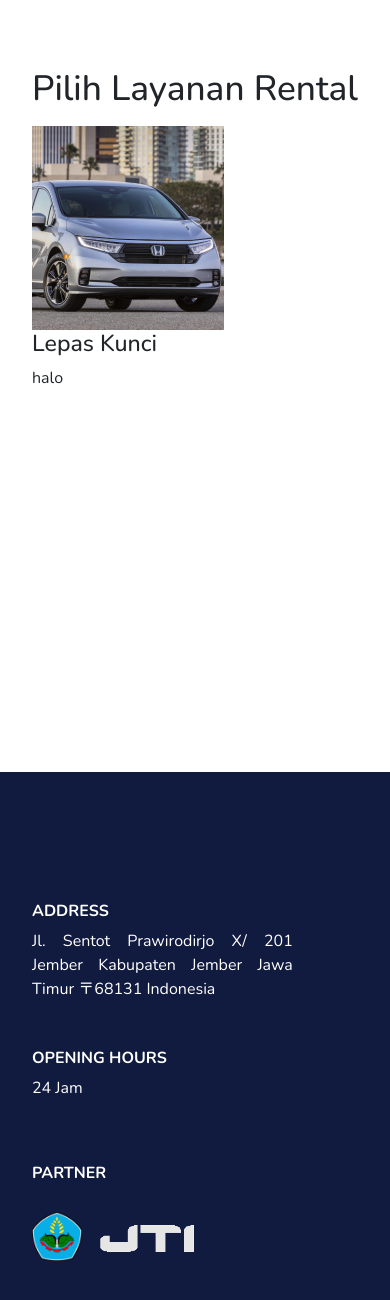
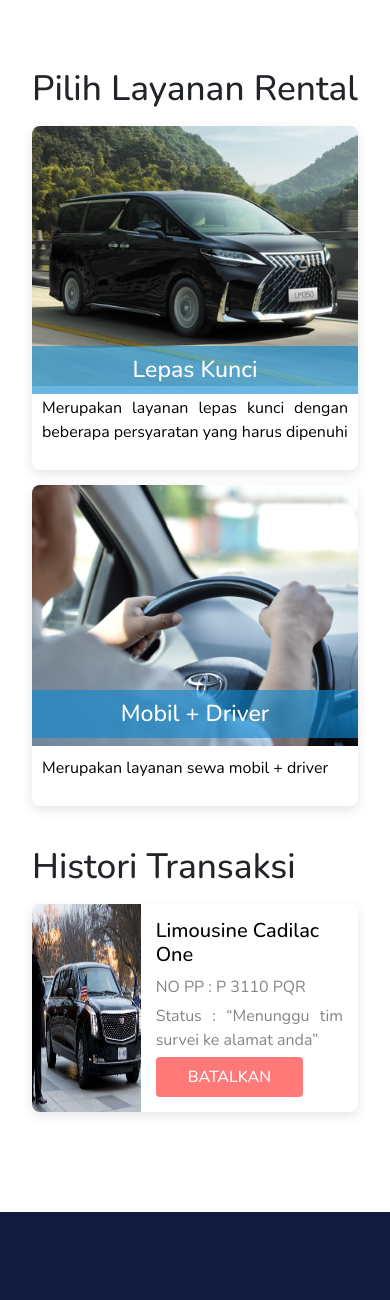
Before and after one commit to khoirul-anampeace/rentalmobil, a PHP site: page /main.php in a window 390 px wide. Shown: the part 72-1372 px from the top of the page. Run offline with PHP 8.4, Linux system fonts and the light colour scheme; some libraries are stand-ins or nearby versions; some web fonts are replaced.

Commit message:
add mobil-lepaskunci & update dashboard main

```diff
--- a/assets/css/style.css
+++ b/assets/css/style.css
@@ -14,6 +14,7 @@
   padding: 8px 32px;
   text-transform: uppercase;
   border: none;
+  font-size: 1rem;
 }
 
 .btn-primary {
@@ -320,16 +321,132 @@
   position: absolute;
   top: 20px;
   left: 30px;
+  z-index: 1;
 }
 #login .login-logo img {
   width: 250px;
   height: auto;
 }
-#login .img {
+#login .box {
   position: relative;
 }
 
 /* LOGIN.php */
+
+/* MAIN DASHBOARD */
+#mainDashboard .pilihlayanan {
+  margin: 0;
+  margin-bottom: 15px;
+}
+#mainDashboard .pilihlayanan a img {
+  width: 100%;
+  border-radius: 8px 8px 0 0;
+}
+#mainDashboard .pilihlayanan a {
+  text-decoration: none;
+  position: relative;
+
+  box-shadow: rgba(0, 0, 0, 0.1) 0px 4px 12px;
+  margin-right: 15px;
+  padding: 0;
+  border-radius: 8px;
+  transition: 0.3s;
+}
+#mainDashboard .pilihlayanan a:hover {
+  transform: scale(1.1);
+}
+#mainDashboard .pilihlayanan a h3 {
+  color: #fff;
+  background-color: #0b88d19c !important;
+  position: absolute;
+  top: 64%;
+  width: 100%;
+  padding: 10px 0 10px 0;
+  z-index: 1;
+  text-align: center;
+}
+#mainDashboard .pilihlayanan a p {
+  color: #000;
+  padding: 10px;
+  text-align: justify;
+}
+#mainDashboard .histori {
+  margin: 0;
+}
+#mainDashboard .histori a {
+  color: #000;
+  margin: 0;
+  padding: 0;
+  border-radius: 8px;
+  text-decoration: none;
+  box-shadow: rgba(0, 0, 0, 0.1) 0px 4px 12px;
+  transition: 0.3s;
+}
+#mainDashboard .histori a:hover {
+  box-shadow: rgba(0, 0, 0, 0.15) 0px 4px 12px;
+  transition: 0.3s;
+}
+#mainDashboard .histori a .img-histori {
+  padding: 0;
+}
+#mainDashboard .histori a .img-histori img {
+  border-radius: 8px 0 0 8px;
+  width: 100%;
+  height: 100%;
+}
+#mainDashboard .histori a .text-histori {
+  padding: 15px;
+}
+#mainDashboard .histori a .text-histori p {
+  padding: 0;
+  margin: 5px 0;
+  color: rgb(133, 133, 133);
+}
+
+/* MAIN DASHBOARD */
+
+/* MAIN mobil */
+#mainMobil .pilihmobil {
+  margin: 0;
+}
+#mainMobil .pilihmobil .mobil {
+  height: 150px;
+  color: #000;
+  margin: 5px 0;
+  padding: 10px;
+  border-radius: 8px;
+  text-decoration: none;
+  box-shadow: rgba(0, 0, 0, 0.1) 0px 4px 12px;
+  transition: 0.3s;
+}
+#mainMobil .pilihmobil .mobil:hover {
+  box-shadow: rgba(0, 0, 0, 0.15) 0px 4px 12px;
+  transition: 0.3s;
+}
+#mainMobil .pilihmobil .mobil .img-pilihmobil {
+  padding: 0;
+}
+#mainMobil .pilihmobil .mobil .img-pilihmobil img {
+  border-radius: 8px;
+  width: 100%;
+  height: 100%;
+}
+/* #mainMobil .pilihmobil a .text-pilihmobil {
+  padding: 15px;
+} */
+#mainMobil .pilihmobil .mobil .text-pilihmobil p.harga {
+  padding: 0;
+  margin: 5px 0;
+  font-weight: 700;
+  color: rgb(133, 133, 133);
+}
+#mainMobil .pilihmobil .mobil .text-pilihmobil h5 {
+  height: 50px;
+}
+#mainMobil .pilihmobil .mobil .text-pilihmobil .btn {
+  padding: 8px 45px;
+}
+/* MAIN mobil */
 
 /* Responsive */
 @media screen and (max-width: 768px) {
@@ -377,6 +494,13 @@
   footer .margintop-5 {
     margin-top: 3rem;
   }
+
+  /* Main Mobil */
+
+  #mainMobil .pilihmobil .mobil .text-pilihmobil .btn {
+    padding: 8px 20px;
+  }
+  /* Main Mobil */
 }
 
 @media screen and (max-width: 480px) {
@@ -437,12 +561,26 @@
   #login .form {
     padding: 30px;
   }
+  #login .login-logo {
+    top: 0px;
+  }
   /* LOGIN */
 
   /* MAIN */
 
   header #main .navbarrow a p {
     display: none;
+  }
+  #mainDashboard .pilihlayanan a {
+    margin-right: 0;
+    margin-bottom: 15px;
+  }
+  #mainDashboard .histori {
+    margin-bottom: 100px;
+  }
+
+  #mainMobil .pilihmobil .mobil .text-pilihmobil .btn {
+    padding: 6px 18px;
   }
   /* MAIN */
 }
--- a/daftar.php
+++ b/daftar.php
@@ -23,7 +23,7 @@
                     <span class="navbar-toggler-icon"></span>
                 </button>
                 <div class="collapse navbar-collapse" id="navbarSupportedContent">
-                    <ul class="navbar-nav me-auto mb-2 mb-lg-0">
+                    <!-- <ul class="navbar-nav me-auto mb-2 mb-lg-0">
                         <li class="nav-item">
                             <a class="nav-link link-black-daftar" href="index.php#about">Log Out</a>
                         </li>
@@ -33,7 +33,7 @@
                         <li class="nav-item">
                             <a class="nav-link link-black-daftar" href="index.php#contact">Contact</a>
                         </li>
-                    </ul>
+                    </ul> -->
                     <!-- <div class="d-flex">
                         <a href="daftar.html" class="btn navbutton-blue-daftar me-3">daftar</a>
                         <a href="" class="btn navbutton-blue-daftar">login</a>
--- a/login.php
+++ b/login.php
@@ -14,10 +14,10 @@
     <div id="login">
         <div class="container">
             <div class="row box">
+                <a class="login-logo" href="index.php">
+                    <img src="assets/images/logomerpati.png" alt="">
+                </a>
                 <div class="col-md-6 col-sm-12 img">
-                    <a class="login-logo" href="index.php">
-                        <img src="assets/images/logomerpati.png" alt="">
-                    </a>
                 </div>
                 <div class="col-md-6 col-sm-12 form">
                     <h1>LOGIN</h1>
--- a/main.php
+++ b/main.php
@@ -36,14 +36,14 @@
 
     <main>
         <!-- ScrollTOp -->
-        <a href="#home">
+        <a href="#">
             <div class="scrolltop" id="scrolltop">
                 <i class="fa-solid fa-arrow-up"></i>
             </div>
         </a>
         <!-- ScrollTOp -->
+        <?php
 
-        <?php
 
         $page = @$_GET['page'];
         $hal = "page/$page.php";
--- a/page/dashboard.php
+++ b/page/dashboard.php
@@ -1,12 +1,35 @@
-<section class="content">
-    <div class="container">
+<section class="content" id="mainDashboard">
+    <div class="container" id="">
         <h1>Pilih Layanan Rental</h1>
-        <div class="row">
-            <div class="col-md-6">
-                <img src="../assets/images/profileImage/img-gallery1.png">
-                <h3>Lepas Kunci</h3>
-            </div>
-            <div class="col-md-6">halo</div>
+        <div class="row pilihlayanan">
+            <a href="#" class="col-md-4 col-sm-12">
+                <div>
+                    <img src="assets/images/profileImage/img-lepaskunci.png">
+                    <h3>Lepas Kunci</h3>
+                    <p>Merupakan layanan lepas kunci dengan beberapa persyaratan yang harus dipenuhi</p>
+                </div>
+            </a>
+            <a href="#" class="col-md-4 col-sm-12">
+                <div>
+                    <img src="assets/images/profileImage/img-mobilsopir.png">
+                    <h3>Mobil + Driver</h3>
+                    <p>Merupakan layanan sewa mobil + driver</p>
+                </div>
+            </a>
+        </div>
+        <h1>Histori Transaksi</h1>
+        <div class="row histori">
+            <a href="#" class="col-md-6 col-sm-12 row">
+                <div class="col-4 img-histori">
+                    <img src="assets/images/car/cadilacone.jpg">
+                </div>
+                <div class="col-8  text-histori">
+                    <h5>Limousine Cadilac One</h5>
+                    <p>NO PP : P 3110 PQR</p>
+                    <p>Status : “Menunggu tim survei ke alamat anda”</p>
+                    <button class="btn btn-danger">BATALKAN</button>
+                </div>
+            </a>
         </div>
     </div>
 </section>
```
Also changed, not shown: page/mobil-lepaskunci.php (added, +40 -0 lines), assets/images/car/cadilacone.jpg (added).
